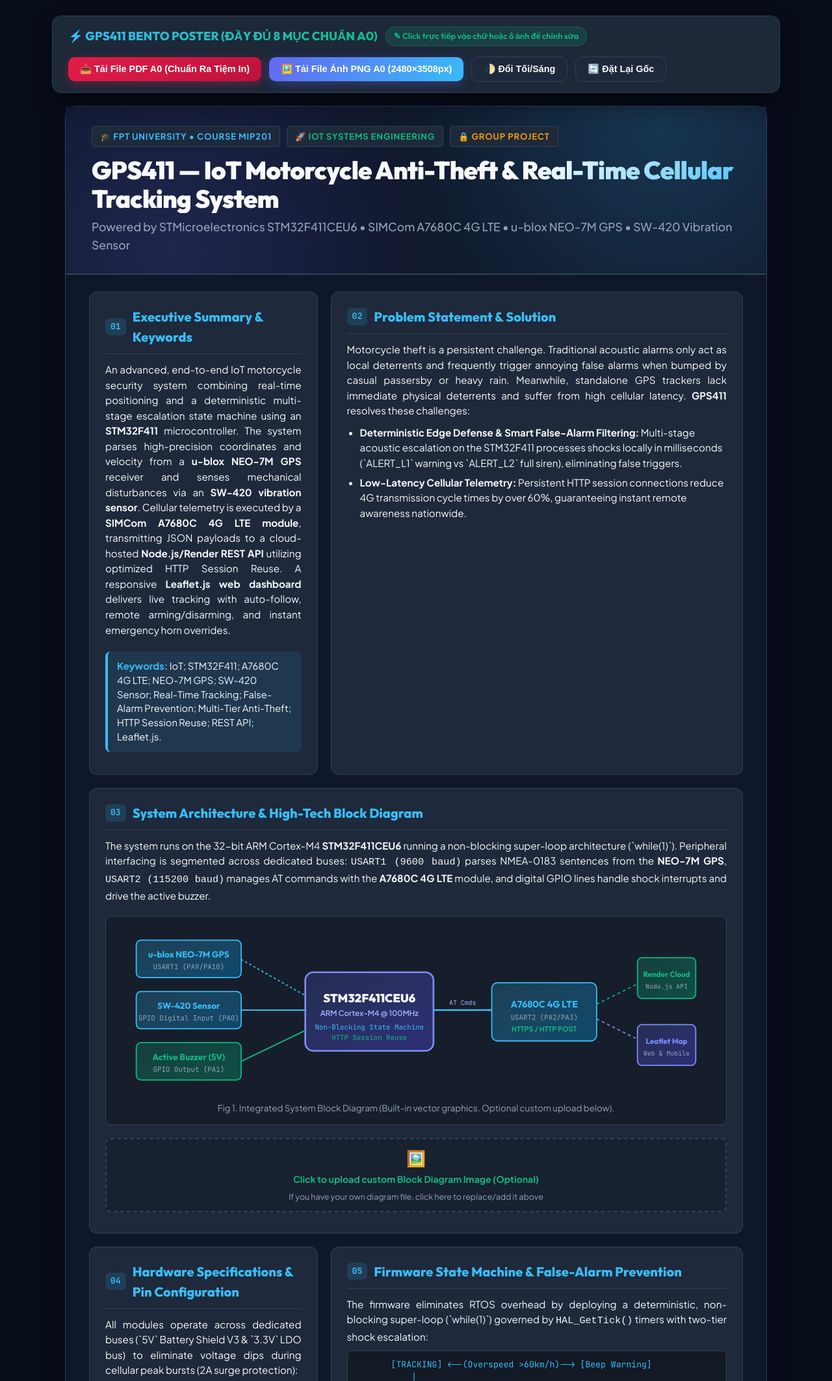
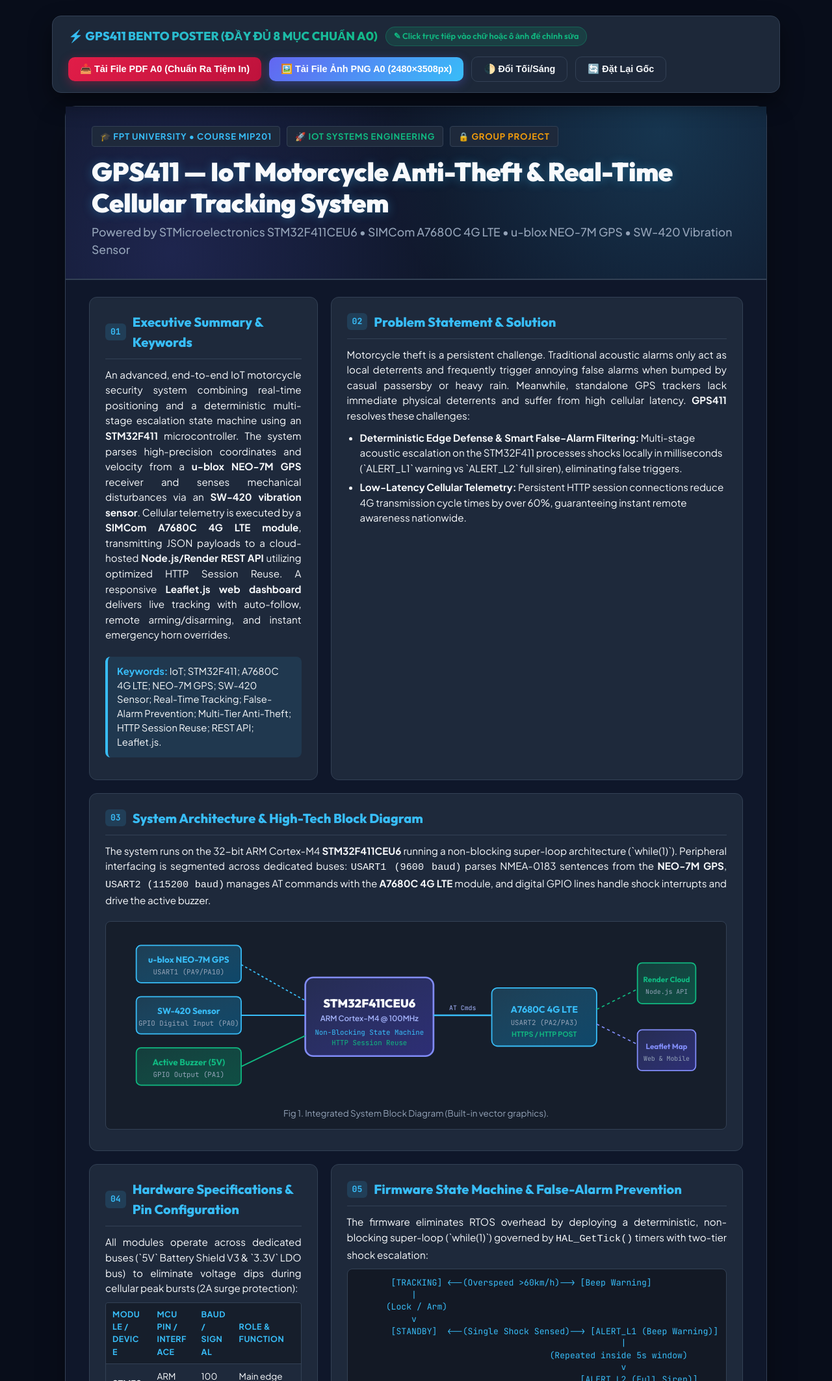
Before and after one commit to phamkhoa2109-ops/gps411-server, a website: page public/poster.html in a window 1280 px wide. Shown: the top 2126 px of the page at 65% size. Drawn offline with nearby package versions, Linux system fonts and the light colour scheme.

Commit message:
Fix html2canvas text gradient bug making h1 invisible, increase exported h1 size to 4.2rem, and remove custom diagram upload box from Section 03

```diff
--- a/public/poster.html
+++ b/public/poster.html
@@ -261,14 +261,13 @@
 
     .poster-header h1 {
       font-family: 'Outfit', sans-serif;
-      font-size: 2.4rem;
+      font-size: 2.5rem;
       font-weight: 900;
-      line-height: 1.15;
-      letter-spacing: -0.8px;
+      line-height: 1.2;
+      letter-spacing: -0.5px;
       margin-bottom: 8px;
-      background: linear-gradient(135deg, var(--text-main) 65%, var(--accent-cyan));
-      -webkit-background-clip: text;
-      -webkit-text-fill-color: transparent;
+      color: #f8fafc;
+      text-shadow: 0 2px 15px rgba(56, 189, 248, 0.35);
     }
 
     .poster-header .subtitle {
@@ -561,8 +560,11 @@
     }
 
     .poster-container.exporting-mode .poster-header h1 {
-      font-size: 3.5rem !important;
-      margin-bottom: 12px !important;
+      font-size: 4.2rem !important;
+      line-height: 1.2 !important;
+      margin-bottom: 14px !important;
+      color: #f8fafc !important;
+      text-shadow: 0 3px 20px rgba(56, 189, 248, 0.45) !important;
     }
 
     .poster-container.exporting-mode .poster-header .subtitle {
@@ -784,19 +786,8 @@
             <line x1="810" y1="160" x2="880" y2="195" stroke="#818cf8" stroke-width="2" stroke-dasharray="5"/>
           </svg>
           <div style="font-size:0.84rem; color:var(--text-muted); margin-top:4px;">
-            Fig 1. Integrated System Block Diagram (Built-in vector graphics. Optional custom upload below).
+            Fig 1. Integrated System Block Diagram (Built-in vector graphics).
           </div>
-        </div>
-
-        <!-- Optional Custom Image Upload Box -->
-        <div class="image-box" onclick="triggerUpload(this)" style="min-height: 85px;">
-          <input type="file" accept="image/*" onchange="previewImage(this, event)">
-          <div class="placeholder-text">
-            <span class="icon">🖼️</span>
-            <strong>Click to upload custom Block Diagram Image (Optional)</strong>
-            <span>If you have your own diagram file, click here to replace/add it above</span>
-          </div>
-          <img src="" alt="Block Diagram">
         </div>
       </div>
 
```
